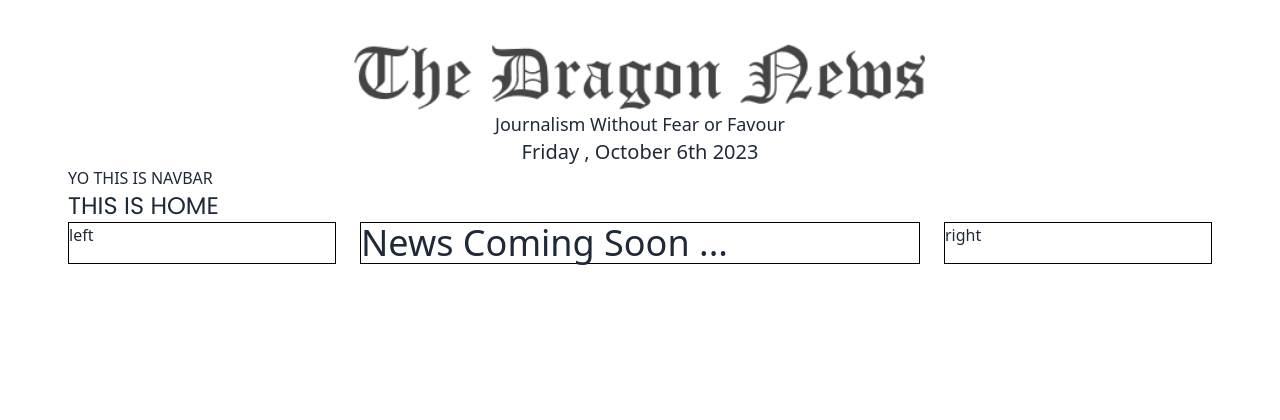
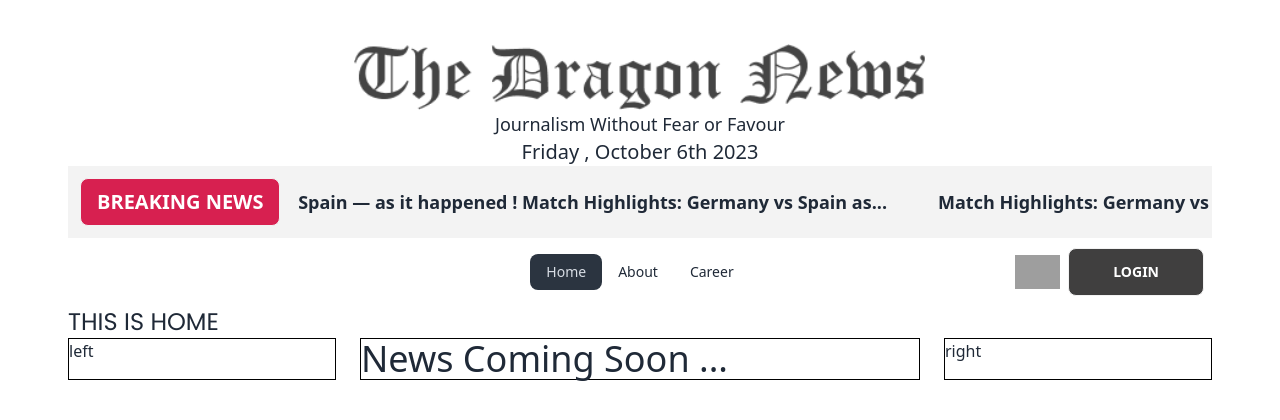
Before and after one commit to Amin7775/dragon-news-auth-website-with-react, a React (Vite) app: page / in a window 1280 px wide. Shown: the top 420 px of the page. Built offline with nearby package versions, Linux system fonts and the light colour scheme; grey boxes are pictures that could not be loaded.

Commit message:
Breaking news slider using React Marquee and navbar

```diff
--- a/package.json
+++ b/package.json
@@ -16,6 +16,8 @@
     "moment": "^2.29.4",
     "react": "^18.2.0",
     "react-dom": "^18.2.0",
+    "react-fast-marquee": "^1.6.1",
+    "react-icons": "^4.11.0",
     "react-router-dom": "^6.16.0",
     "sort-by": "^0.0.2"
   },
--- /dev/null
+++ b/src/Pages/About/About.jsx
@@ -0,0 +1,10 @@
+
+const About = () => {
+    return (
+        <div>
+            About
+        </div>
+    );
+};
+
+export default About;
--- /dev/null
+++ b/src/Pages/Career/Career.jsx
@@ -0,0 +1,10 @@
+
+const Career = () => {
+    return (
+        <div>
+            Career
+        </div>
+    );
+};
+
+export default Career;
--- /dev/null
+++ b/src/Pages/Home/BreakingNews.jsx
@@ -0,0 +1,16 @@
+import Marquee from "react-fast-marquee";
+const BreakingNews = () => {
+  return (
+    <div className="flex gap-4 bg-[#F3F3F3] py-3">
+      <button className="btn text-white bg-[#D72050] hover:bg-[#da6685] ml-3 text-semibold text-xl">
+        Breaking News
+      </button>
+      <Marquee className="font-semibold text-lg cursor-pointer" pauseOnHover>
+        Match Highlights: Germany vs Spain — as it happened ! Match Highlights:
+        Germany vs Spain as...
+      </Marquee>
+    </div>
+  );
+};
+
+export default BreakingNews;
--- a/src/Pages/Home/Home.jsx
+++ b/src/Pages/Home/Home.jsx
@@ -2,11 +2,13 @@
 import LeftSideNav from "../Shared/LeftSideNav/LeftSideNav";
 import Navbar from "../Shared/Navbar/Navbar";
 import RightSideNav from "../Shared/RightSideNav/RightSideNav";
+import BreakingNews from "./BreakingNews";
 
 const Home = () => {
     return (
         <div>
             <Header></Header>
+            <BreakingNews></BreakingNews>
             <Navbar></Navbar>
             <div className="text-2xl font-poppins">THIS IS HOME</div>
 
--- a/src/Pages/Shared/Header/Header.jsx
+++ b/src/Pages/Shared/Header/Header.jsx
@@ -5,7 +5,6 @@
 const Header = () => {
     return (
         <div>
-
             <img className="w-2/4 mx-auto mt-10" src={logo} alt="" />
             <p className="text-lg text-center">Journalism Without Fear or Favour</p>
             <p className="text-xl text-center">{moment().format('dddd , MMMM Do YYYY')}</p>
--- a/src/Pages/Shared/Navbar/Navbar.jsx
+++ b/src/Pages/Shared/Navbar/Navbar.jsx
@@ -1,10 +1,40 @@
+import { Link, NavLink } from "react-router-dom";
+// import { FaUserCircle } from 'react-icons/fa';
+import userDefaultPicture from "../../../assets/user.png"
 
 
 const Navbar = () => {
+
+    const navLinks = <>
+        <li><NavLink to={"/"}>Home</NavLink></li>
+        <li><NavLink to={"/about"}>About</NavLink></li>
+        <li><NavLink to={"/career"}>Career</NavLink></li>
+    </>
     return (
-        <div>
-            YO THIS IS NAVBAR
-        </div>
+        <div className="navbar bg-base-100">
+  <div className="navbar-start">
+    <div className="dropdown">
+      <label tabIndex={0} className="btn btn-ghost lg:hidden">
+        <svg xmlns="http://www.w3.org/2000/svg" className="h-5 w-5" fill="none" viewBox="0 0 24 24" stroke="currentColor"><path strokeLinecap="round" strokeLinejoin="round" strokeWidth="2" d="M4 6h16M4 12h8m-8 6h16" /></svg>
+      </label>
+      <ul tabIndex={0} className="menu menu-sm dropdown-content mt-3 z-[1] p-2 shadow bg-base-100 rounded-box w-52">
+        {navLinks}
+      </ul>
+    </div>
+
+  </div>
+  <div className="navbar-center hidden lg:flex">
+    <ul className="menu menu-horizontal px-1">
+      {navLinks}
+    </ul>
+  </div>
+  <div className="navbar-end">
+    <img width={"45px"} src={userDefaultPicture} alt="" className="mr-2"/>
+    <Link>
+    <button className="btn bg-[#403F3F] text-white py-2 px-11 font-semibold">Login</button>
+    </Link>
+  </div>
+</div>
     );
 };
 
```
Also changed, not shown: src/routes/Routes.jsx (+10 -0 lines), .eslintrc.cjs, 1 other file (tests, documents, lock files or other folders).
